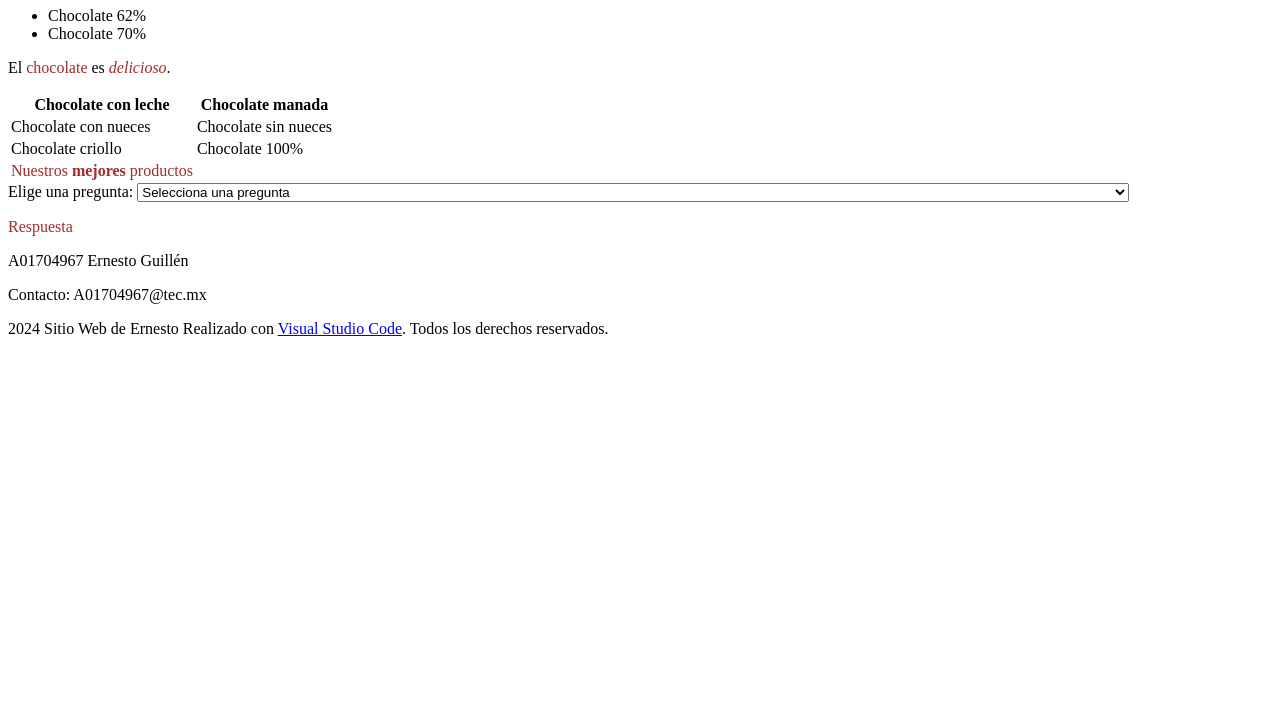
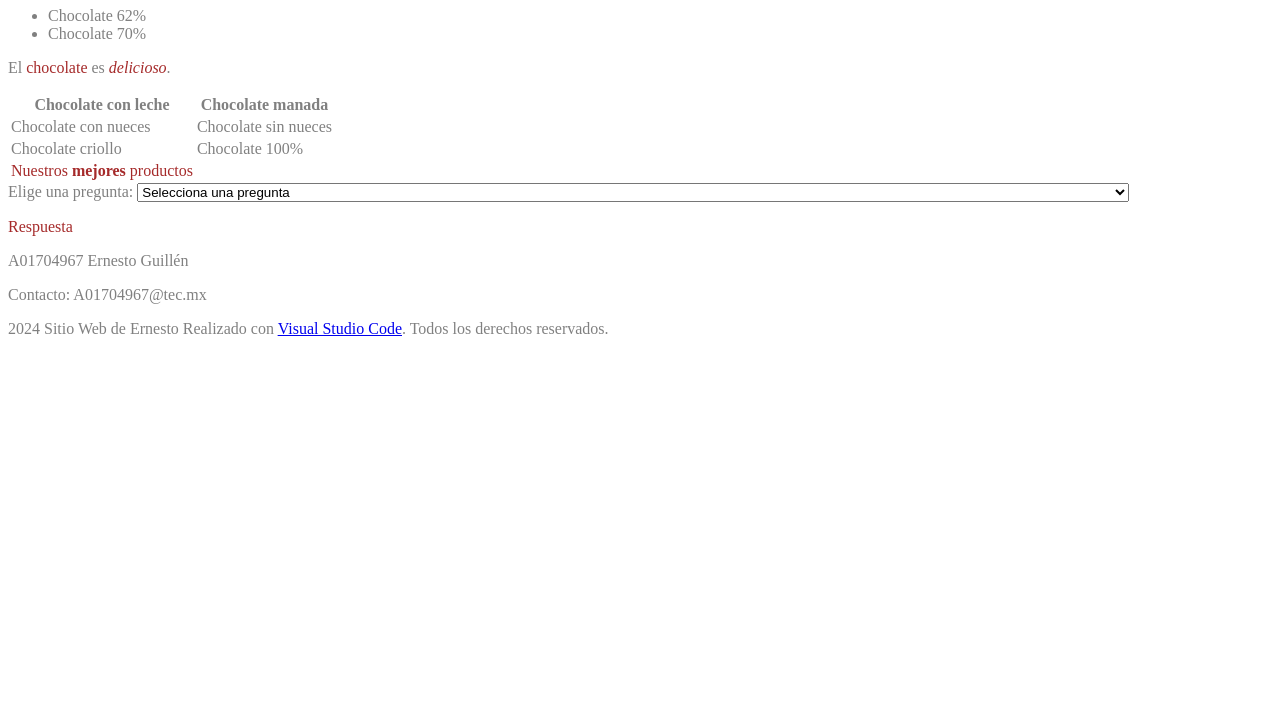
Before and after one commit to netogu1llen/Repositorio-TC2005B, a plain HTML site: page index.html in a window 1280 px wide. Shown: the part 73-800 px from the top of the page. Drawn offline with Linux system fonts and the light colour scheme.

Commit message:
Estilos en linea y de documento

```diff
--- a/index.html
+++ b/index.html
@@ -3,9 +3,12 @@
 <head>
     <title>Chocolate</title>
     <style>
-        .highlight {
+            .highlight {
             color: brown;
             font-weight: normal;
+        }
+            body {
+            color:gray;
         }
     </style>
 </head>
```
